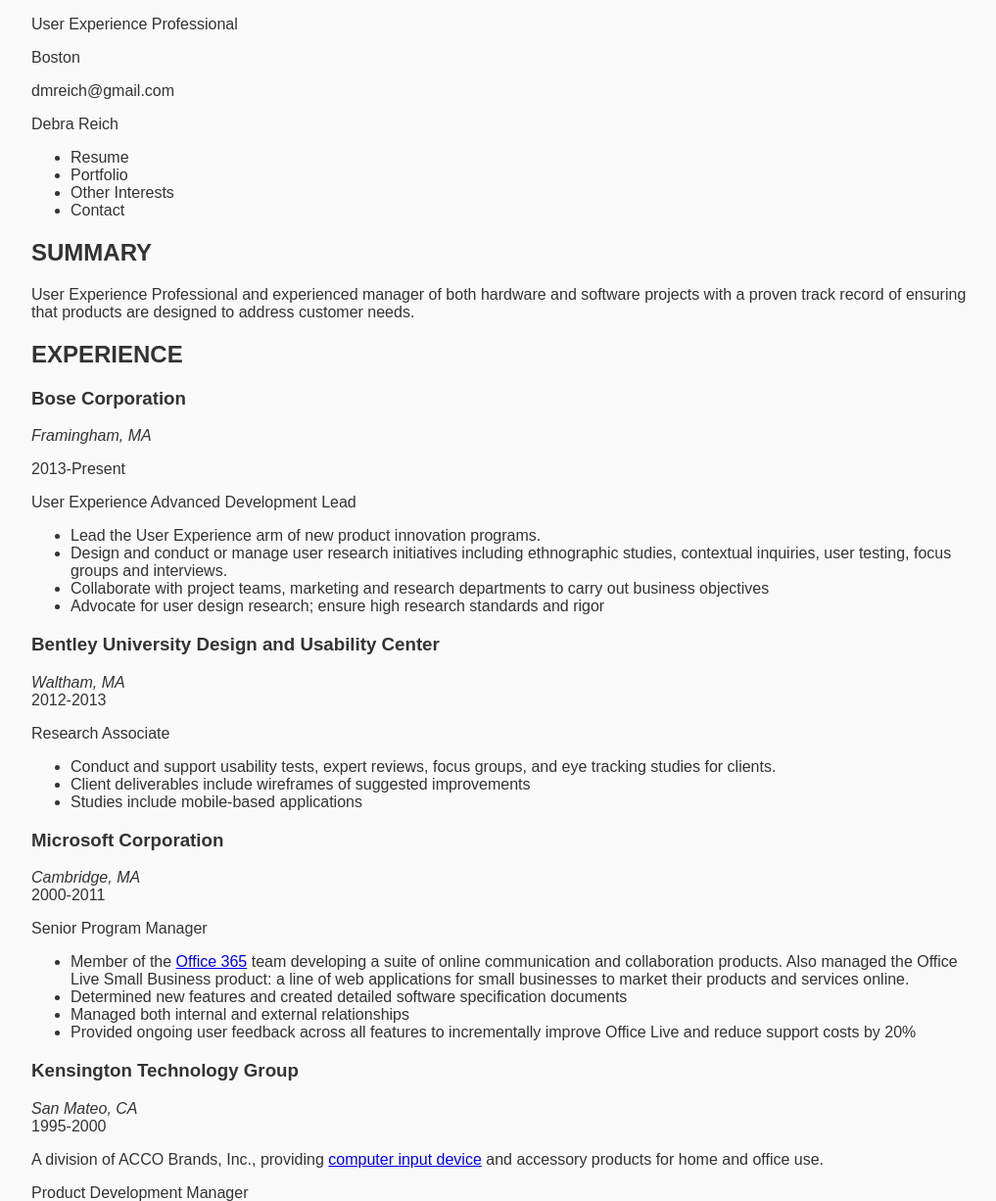
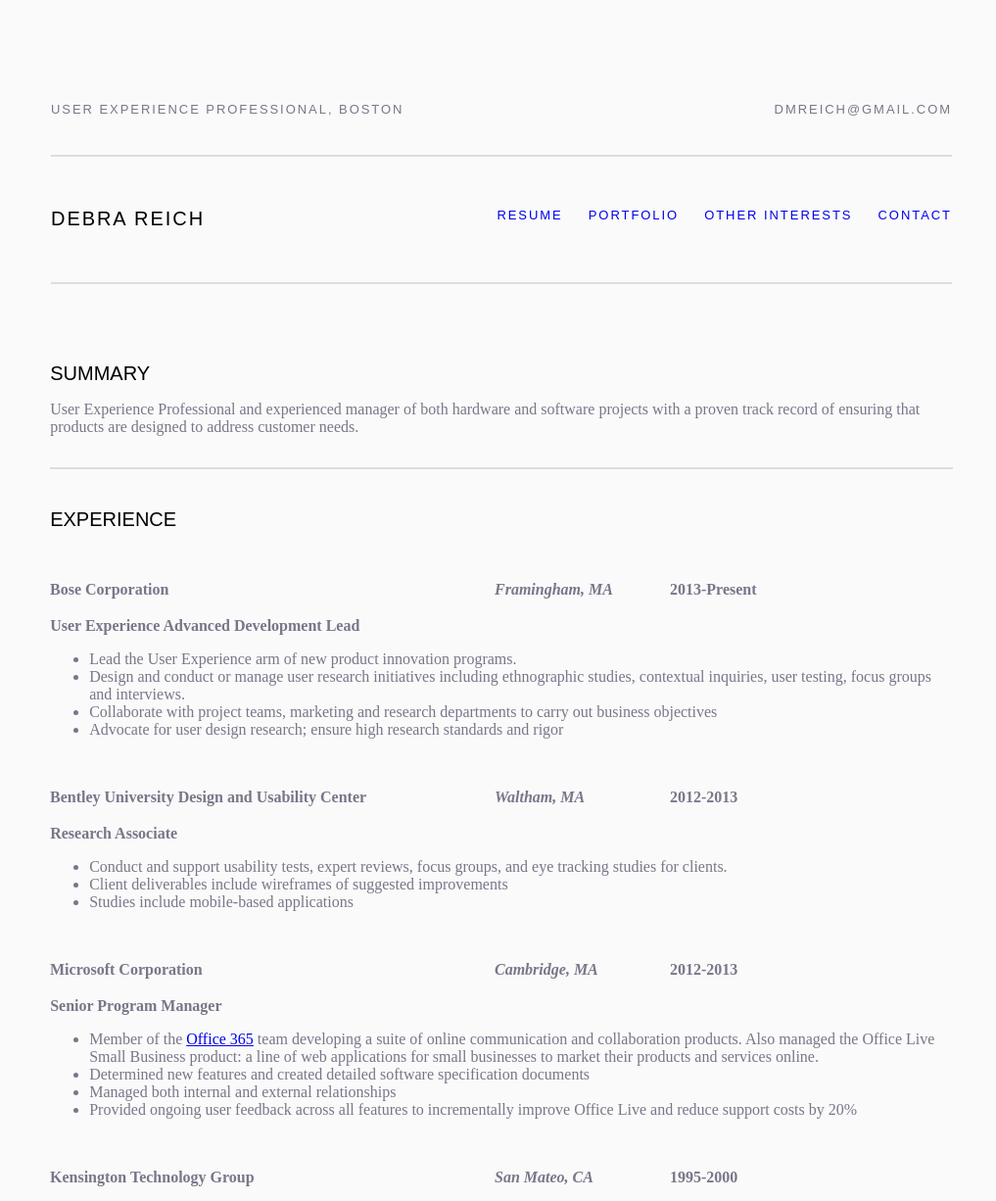
Before and after one commit to lizbur10/dmr-port, a website: page app/resume.html in a window 1280 px wide. Shown: the top 1226 px of the page at 98% size, without its empty margins (128-1145 px from the left). Drawn offline with nearby package versions, Linux system fonts and the light colour scheme; files that its build step writes are made by us from their sources.

Commit message:
style resume section

```diff
--- a/app/resume.html
+++ b/app/resume.html
@@ -25,33 +25,43 @@
             <p class="browsehappy">You are using an <strong>outdated</strong> browser. Please <a href="http://browsehappy.com/">upgrade your browser</a> to improve your experience.</p>
         <![endif]-->
 
-    <header>
-      <p>User Experience Professional</p>
-      <p>Boston</p>
-      <p>dmreich@gmail.com</p>
-      <p>Debra Reich</p>
-    </header>
+    <header class="header-and-nav">
+      <div class="top-line">
+        <p class="who-i-am">User Experience Professional, Boston</p>
+        <p class="email">dmreich@gmail.com</p>
+      </div>
+      <div class="bottom-line">
+        <h1>Debra Reich</h1>
 
         <nav>
           <ul class="main-nav">
-        <li>Resume</li>
-        <li>Portfolio</li>
-        <li>Other Interests</li>
-        <li>Contact</li>
+            <li><a href="#">Resume</a></li>
+            <li><a href="#">Portfolio</a></li>
+            <li><a href="#">Other Interests</a></li>
+            <li><a href="#">Contact</a></li>
           </ul>
         </nav>
+      </div>
+    </header>
 
+    <div class="resume">
+      <section class="resume-section">
         <h2>Summary</h2>
 
         <p>User Experience Professional and experienced manager of both hardware and software projects with a proven track record of ensuring that products are designed to address customer needs.</p>
+      </section>
 
+      <section class="resume-section">
         <h2>Experience</h2>
 
 
-
-    <h3>Bose Corporation</h3>
-    <address>Framingham, MA</address>
-    <p><time datetime="2013">2013</time>-Present</p>
+        <table class="job-entry">
+          <tr>
+            <td>Bose Corporation</td>
+            <td><address>Framingham, MA</address></td>
+            <td><time datetime="2013">2013</time>-Present</td>
+          </tr>
+        </table>
 
         <p class="job-title">User Experience Advanced Development Lead</p>
 
@@ -63,9 +73,14 @@
         </ul>
 
 
-    <h3>Bentley University Design and Usability Center</h3>
-      <address>Waltham, MA</address>
-      <time datetime="2012">2012</time>-<time datetime="2013">2013</time>
+        <table class="job-entry">
+          <tr>
+            <td>Bentley University Design and Usability Center</td>
+            <td><address>Waltham, MA</address></td>
+            <td><time datetime="2012">2012</time>-<time datetime="2013">2013</time></td>
+          </tr>
+        </table>
+
 
         <p class="job-title">Research Associate</p>
 
@@ -75,9 +90,13 @@
         <li>Studies include mobile-based applications</li>
       </ul>
 
-    <h3>Microsoft Corporation</h3>
-    <address>Cambridge, MA</address>
-    <time datetime="2000">2000</time>-<time datetime="2011">2011</time>
+      <table class="job-entry">
+        <tr>
+          <td>Microsoft Corporation</td>
+          <td><address>Cambridge, MA</address></td>
+          <td><time datetime="2012">2012</time>-<time datetime="2013">2013</time></td>
+        </tr>
+      </table>
 
         <p class="job-title">Senior Program Manager</p>
 
@@ -89,9 +108,13 @@
     </ul>
 
 
-    <h3>Kensington Technology Group</h3>
-    <address>San Mateo, CA</address>
-    <time datetime="1995">1995</time>-<time datetime="2000">2000</time>
+    <table class="job-entry">
+      <tr>
+        <td>Kensington Technology Group</td>
+        <td><address>San Mateo, CA</address></td>
+        <td><time datetime="1995">1995</time>-<time datetime="2000">2000</time></td>
+      </tr>
+    </table>
 
         <p>A division of ACCO Brands, Inc., providing <a href="http://www.kensington.com/us/us/4486/control#.VJNn_AUA" target="_blank">computer input device</a> and accessory products for home and office use.</p>
 
@@ -107,37 +130,45 @@
     </ul>
 
 
-    <h3>Milcare, Inc.</h3>
-      <address>Grandville, MI</address>
-      <time datetime="1991">1991</time>-<time datetime="1995">1995</time>
+    <table class="job-entry">
+      <tr>
+        <td>Milcare, Inc.</td>
+        <td><address>Grandville, MI</address></td>
+        <td><time datetime="1991">1991</time>-<time datetime="1995">1995</time></td>
+      </tr>
+    </table>
 
         <p>A subsidiary of Herman Miller, Inc. providing clinical modular casework, material handling systems and furniture for healthcare facilities.</p>
 
         <p class="job-title">Research and Design Program Manager</p>
 
+        <p>Responsible for managing research and design programs, which included conducting focus groups, investigating emerging technologies and industry trends, managing and evaluating alpha and beta test sites, and establishing design criteria.</p>
       <ul class="job-responsibilities">
-    <li>Responsible for managing research and design programs, which included conducting focus groups, investigating emerging technologies and industry trends, managing and evaluating alpha and beta test sites, and establishing design criteria.</li>
-
         <li>Worked with mechanical and software engineers to develop a medication control and tracking system.  The resultant product opened up a new business opportunity for the company</li>
         <li>Conducted contextual inquiry research to map the work processes of hospital staff when delivering medications</li>
       </ul>
 
 
-
-    <h3>United States Peace Corps</h3>
-      <address>Togo, West Africa</address>
-      <time datetime="1988">1988</time>-<time datetime="1990">1990</time>
+      <table class="job-entry">
+        <tr>
+          <td>United States Peace Corps</td>
+          <td><address>Togo, West Africa</address></td>
+          <td><time datetime="1988">1988</time>-<time datetime="1990">1990</time></td>
+        </tr>
+      </table>
 
         <p class="job-title">Appropriate Technology Volunteer</p>
 
+        <p>Worked with Togolese villagers to address various needs, using local technology to promote self-sufficiency.  Conducted research on various appropriate technology systems including passive solar energy, hand-dug wells, biogas energy and cisterns.</p>
+
       <ul class="job-responsibilities">
-      <li>Worked with Togolese villagers to address various needs, using local technology to promote self-sufficiency.  Conducted research on various appropriate technology systems including passive solar energy, hand-dug wells, biogas energy and cisterns.</li>
-
         <li>Designed and implemented programs to disseminate information concerning deforestation problems and improved wood cook stove technology</li>
         <li>Conducted a seminar to teach other volunteers, artisans and high school teachers the principles behind passive solar energy</li>
         <li>Co-author, Guide to Appropriate Technology Passive Solar Energy Use in Togo, West Africa (Lomé, Togo, Peace Corps, 1990)</li>
       </ul>
+    </section>
 
+    <section class="resume-section">
       <h2>Education</h2>
 
       <h3>Carnegie Mellon University</h3>
@@ -166,11 +197,12 @@
         <li>Ethnography of Work for Design</li>
         <li>Intelligent User Interfaces</li>
       </ul>
+    </section>
+    </div>
 
     <footer>
-      <cite>“Simplicity is the ultimate sophistication.”
-      Leonardo da Vinci</cite>
-
+      <p><q>Simplicity is the ultimate sophistication.</q></p>
+      <p class="author">&dash;Leonardo da Vinci</p>
     </footer>
 
         <!-- Google Analytics: change UA-XXXXX-X to be your site's ID. -->
--- a/app/styles/_footer.scss
+++ b/app/styles/_footer.scss
@@ -1,11 +1,11 @@
 footer {
   @include clearfix();
-  width: 70%;
+  width: 100%;
   margin: 50px auto;
   padding: 2em 0 2em 2em;
   border-top: 2px solid $gray-light;
   border-bottom: 2px solid $gray-light;
-  font-family: $fontstack-alt;
+  font-family: $fontstack-headers;
   font-size: .9em;
   color: $gray-dark;
   q {
--- a/app/styles/_globals.scss
+++ b/app/styles/_globals.scss
@@ -1,29 +1,17 @@
 body {
   background: #fafafa;
-  font-family: $fontstack;
-  color: #333;
+  font-family: $fontstack-main;
+  color: $gray-dark;
   width: 960px;
   margin: 0 auto;
   h1, h2 {
+    font-family: $fontstack-headers;
     text-transform: uppercase;
+    color: $black;
+    font-weight: normal;
   }
 }
 
-.hero-unit {
-  margin: 50px auto 0 auto;
-  width: 300px;
-  font-size: 18px;
-  font-weight: 200;
-  line-height: 30px;
-  background-color: #eee;
-  border-radius: 6px;
-  padding: 60px;
-  h1 {
-    font-size: 60px;
-    line-height: 1;
-    letter-spacing: -1px;
-  }
-}
 
 .browsehappy {
   margin: 0.2em 0;
--- a/app/styles/_header-and-nav.scss
+++ b/app/styles/_header-and-nav.scss
@@ -1,11 +1,11 @@
 .header-and-nav {
-  font-family: $fontstack;
+  font-family: $fontstack-headers;
   font-size: 13px;
   text-transform: uppercase;
   letter-spacing: .15em;
   color: $gray-dark;
   max-width: 920px;
-  margin: 0 auto;
+  margin: 5em auto;
   display: block;
   .top-line, .bottom-line {
     width: 100%;
@@ -46,5 +46,4 @@
       }
     }
   }
-
 }
--- /dev/null
+++ b/app/styles/_resume.scss
@@ -0,0 +1,32 @@
+.resume {
+  margin: 5rem 1.2rem;
+  font-size: 16px;
+  .resume-section {
+    border-top: 2px solid $gray-light;
+    margin-bottom: 2em;
+    &:first-child {
+      border-top: none;
+    }
+  }
+  h2 {
+    margin-top: 2em;
+    font-size: 20px;
+  }
+  h3 {
+    margin-top: 2em;
+  }
+  .job-title {
+    font-weight: bold;
+  }
+  table {
+    margin-top: 3em;
+    margin-left: -.2em;
+    td {
+      font-weight: bold;
+      width: 175px;
+      &:first-child {
+        width: 450px;
+      }
+    }
+  }
+}
--- a/app/styles/_variables.scss
+++ b/app/styles/_variables.scss
@@ -1,10 +1,10 @@
 //variables.scss
 
 //Typeface
-$fontstack: Varela Round,arial,sans-serif;
-$fontstack-alt: serif;
+$fontstack-headers: Varela Round,arial,sans-serif;
+$fontstack-main: serif;
 
 //Colors
 $gray-light: #DDD;
-$gray-dark: #65538D;
+$gray-dark: #777789;
 $black: #000;
--- a/app/styles/main.scss
+++ b/app/styles/main.scss
@@ -8,3 +8,4 @@
 @import "footer";
 @import "header-and-nav";
 @import "main-content";
+@import "resume";
```
Also changed, not shown: app/contact.html (+17 -15 lines), app/index.html (+7 -7 lines), app/other-interests.html (+19 -17 lines), app/portfolio.html (+19 -17 lines). Lines whose indentation alone changed are shown as unchanged.
